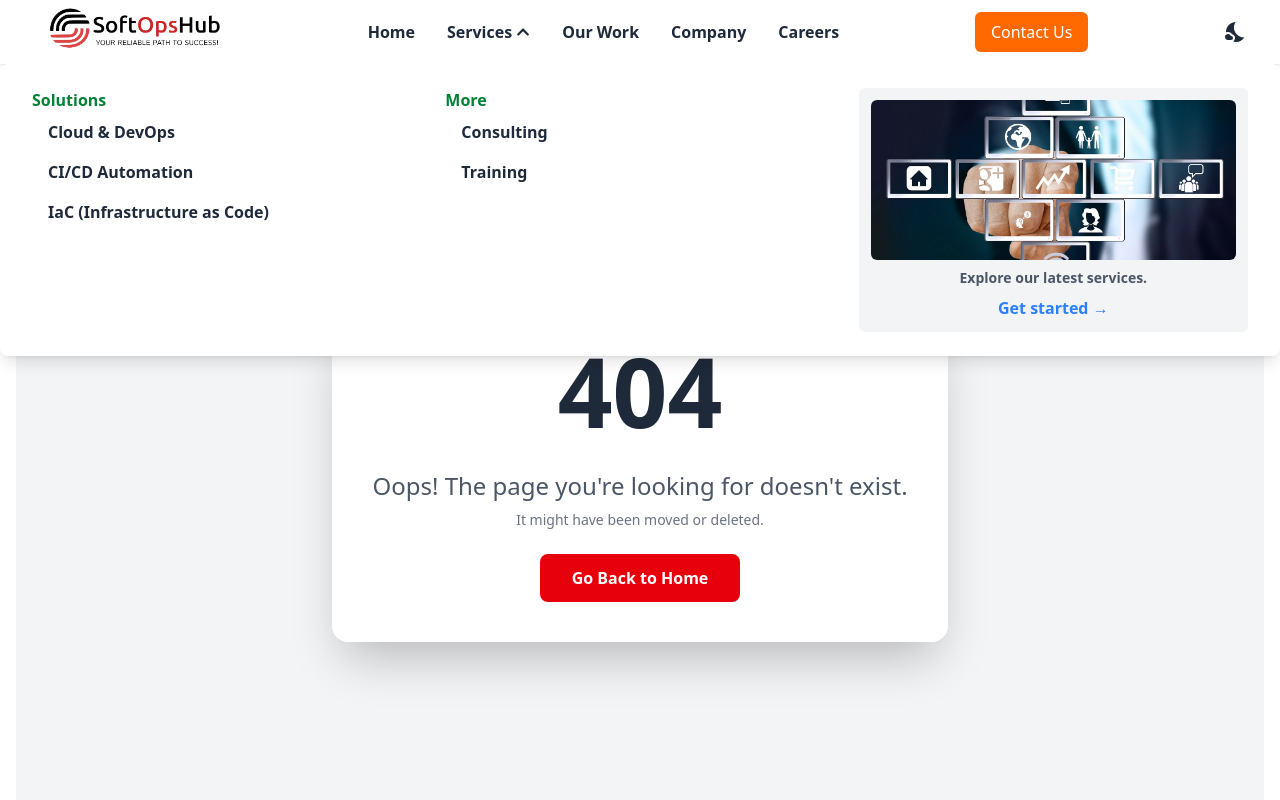
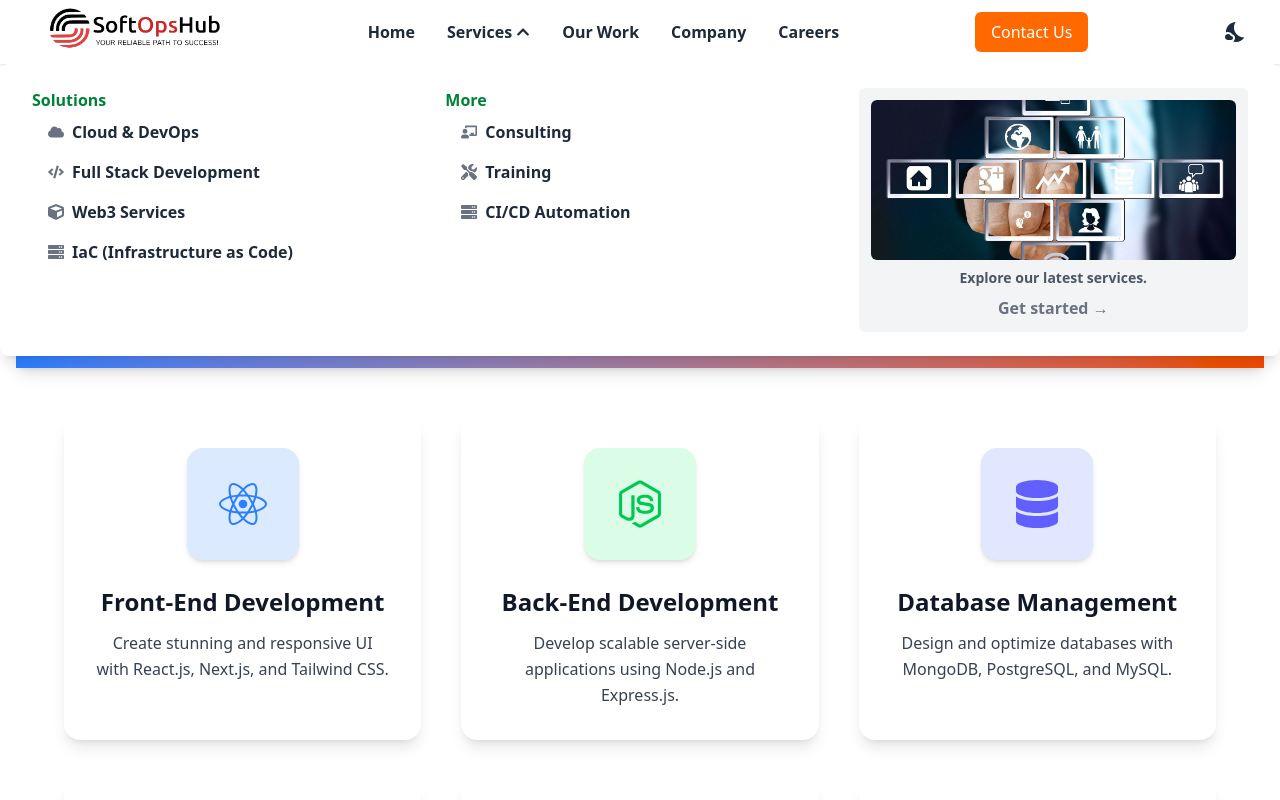
Before and after one commit to SoftOpsHub/softopshub.com, a React (Vite) app: page /fullstack in a window 1280 px wide. Both pictures are taken after a click on the button "Services". Shown: the top 800 px of the page. Built offline with nearby package versions, Linux system fonts and the light colour scheme.

Commit message:
Add a new service to the website

```diff
--- a/src/App.jsx
+++ b/src/App.jsx
@@ -16,6 +16,8 @@ import Training from './pages/Training';
 import Pipelines from './components/Pipelines/Pipelines'
 import InfrastructureAsCode from './components/InfrastructureAsCode/InfrastructureAsCode'
 import CareerPage from './pages/Career'
+import FullStackServicePage from './components/Fullstack/FullStackServicePage'
+import Web3ServicePage from './components/Webservice/Web3ServicePage'
 function App() {
   return (
     <Router>
@@ -26,6 +28,8 @@ function App() {
           <Route path="/contact" element={<Contact />} />
           <Route path ="/services" element={<Service />} />
           <Route path ="/services/cloudDevops" element={<CloudDevops />} />
+          <Route path="/fullstack" element={<FullStackServicePage />} />
+          <Route path="/web3" element={<Web3ServicePage />} />
           <Route path="/work" element={<Work />} />
           <Route path="/team" element={<Team />} />
           <Route path="/article" element={<Article />} />
--- a/src/components/Card/Card.jsx
+++ b/src/components/Card/Card.jsx
@@ -63,7 +63,8 @@ const CardContainer = () => {
                 ))}
             </div>
             <div className="flex justify-center mt-4">
-                <button className="bg-orange-600 text-white px-4 py-2 rounded-md font-semibold hover:bg-orange-700">See All</button>
+                <a href="/work"><button className="bg-orange-600 text-white px-4 py-2 rounded-md font-semibold hover:bg-orange-700">See All</button>
+                </a>
             </div>
         </div>
     );
--- /dev/null
+++ b/src/components/Fullstack/FullStackServicePage.jsx
@@ -0,0 +1,57 @@
+import React from "react";
+import { motion } from "framer-motion";
+import { FaServer, FaDatabase, FaReact, FaNodeJs, FaCss3Alt, FaTools, FaCogs, FaShieldAlt, FaChartLine } from "react-icons/fa";
+
+const ServiceBanner = () => {
+  return (
+    <div className=" bg-gradient-to-r from-blue-500 to-orange-600 text-white py-20 px-6 text-center shadow-lg">
+      <h2 className="text-5xl font-extrabold mb-6"> Full Stack Development </h2>
+      <p className="text-xl max-w-3xl mx-auto">
+        From front-end to back-end, we deliver scalable and high-performance web applications with modern technologies.
+      </p>
+    </div>
+  );
+};
+
+const services = [
+  { title: "Front-End Development", description: "Create stunning and responsive UI with React.js, Next.js, and Tailwind CSS.", icon: <FaReact className="text-5xl text-blue-500" />, bg: "bg-blue-100" },
+  { title: "Back-End Development", description: "Develop scalable server-side applications using Node.js and Express.js.", icon: <FaNodeJs className="text-5xl text-green-500" />, bg: "bg-green-100" },
+  { title: "Database Management", description: "Design and optimize databases with MongoDB, PostgreSQL, and MySQL.", icon: <FaDatabase className="text-5xl text-indigo-500" />, bg: "bg-indigo-100" },
+  { title: "DevOps & Deployment", description: "Deploy applications seamlessly with Docker, Kubernetes, and CI/CD pipelines.", icon: <FaServer className="text-5xl text-gray-500" />, bg: "bg-gray-100" },
+  { title: "UI/UX Optimization", description: "Enhance user experience with professional design tools and techniques.", icon: <FaCss3Alt className="text-5xl text-purple-500" />, bg: "bg-purple-100" },
+  { title: "Maintenance & Support", description: "Ensure smooth application performance with regular monitoring and updates.", icon: <FaTools className="text-5xl text-red-500" />, bg: "bg-red-100" },
+  { title: "API Development", description: "Design and build robust APIs for seamless data exchange and integrations.", icon: <FaCogs className="text-5xl text-yellow-500" />, bg: "bg-yellow-100" },
+  { title: "Security & Compliance", description: "Implement best security practices to safeguard applications and user data.", icon: <FaShieldAlt className="text-5xl text-teal-500" />, bg: "bg-teal-100" },
+  { title: "Performance Optimization", description: "Enhance system efficiency and reduce load times with advanced techniques.", icon: <FaChartLine className="text-5xl text-orange-500" />, bg: "bg-orange-100" },
+];
+
+const ServicesGrid = () => {
+  return (
+    <div className="grid grid-cols-1 sm:grid-cols-2 md:grid-cols-3 lg:grid-cols-3 gap-10 p-12">
+      {services.map((service, index) => (
+        <motion.div
+          key={index}
+          className="text-center bg-white p-8 rounded-2xl shadow-lg hover:shadow-2xl transition-shadow"
+          whileHover={{ scale: 1.05 }}
+        >
+          <div className={`inline-block p-8 rounded-2xl shadow-md ${service.bg}`}>{service.icon}</div>
+          <h3 className="text-2xl font-bold mt-5 text-gray-900">{service.title}</h3>
+          <p className="text-gray-700 mt-3 leading-relaxed">{service.description}</p>
+        </motion.div>
+      ))}
+    </div>
+  );
+};
+
+
+
+const FullStackServicePage = () => {
+  return (
+    <div>
+      <ServiceBanner />
+      <ServicesGrid />
+    </div>
+  );
+};
+
+export default FullStackServicePage;
--- a/src/components/Header/navbar.jsx
+++ b/src/components/Header/navbar.jsx
@@ -1,7 +1,7 @@
 import React, { useState } from 'react';
 import { useLocation } from 'react-router-dom';
 import { MdWbSunny, MdNightsStay } from 'react-icons/md';
-import { FaChevronDown } from 'react-icons/fa';
+import { FaChevronDown, FaCloud, FaCode, FaCube, FaServer, FaChalkboardTeacher, FaTools } from 'react-icons/fa';
 import { motion, AnimatePresence } from 'framer-motion';
 import logo from '../../assets/softopshub.png';
 import image from '../../assets/success-2917048_1280.webp';
@@ -49,25 +49,40 @@ const Navbar = () => {
                     exit={{ opacity: 0, y: -10 }}
                     transition={{ duration: 0.3 }}
                     onMouseLeave={() => setIsServicesOpen(false)}
-                    // onMouseEnter={() => setIsServicesOpen(true)}
-                    className="absolute left-0 w-full top-full bg-white shadow-lg rounded-lg overflow-hidden course-mouse-over"
+                    className="absolute left-0 w-full top-full bg-white shadow-lg rounded-lg overflow-hidden"
                   >
                     <div className="max-w-7xl mx-auto px-6 lg:px-8 py-6 grid grid-cols-3 gap-6">
                       <div>
-                        <h3 className=" text-green-700 font-extrabold ">Solutions</h3>
-                        <a href="/services/cloudDevops" className="block px-4 py-2 hover:bg-gray-100">Cloud & DevOps</a>
-                        <a href="/pipelines" className="block px-4 py-2 hover:bg-gray-100">CI/CD Automation</a>
-                        <a href="/infrastructure" className="block px-4 py-2 hover:bg-gray-100">IaC (Infrastructure as Code)</a>
+                        <h3 className="text-green-700 font-extrabold">Solutions</h3>
+                        <a href="/services/cloudDevops" className=" px-4 py-2 hover:bg-gray-100 flex items-center">
+                          <FaCloud className="mr-2 text-gray-500" /> Cloud & DevOps
+                        </a>
+                        <a href="/fullstack" className=" px-4 py-2 hover:bg-gray-100 flex items-center">
+                          <FaCode className="mr-2 text-gray-500" /> Full Stack Development
+                        </a>
+                        <a href="/web3" className=" px-4 py-2 hover:bg-gray-100 flex items-center">
+                          <FaCube className="mr-2 text-gray-500" /> Web3 Services
+                        </a>
+                        <a href="/infrastructure" className=" px-4 py-2 hover:bg-gray-100 flex items-center">
+                          <FaServer className="mr-2 text-gray-500" /> IaC (Infrastructure as Code)
+                        </a>
                       </div>
                       <div>
                         <h3 className="font-extrabold text-green-700">More</h3>
-                        <a href="/consulting" className="block px-4 py-2 hover:bg-gray-100">Consulting</a>
-                        <a href="/training" className="block px-4 py-2 hover:bg-gray-100">Training</a>
+                        <a href="/consulting" className=" px-4 py-2 hover:bg-gray-100 flex items-center">
+                          <FaChalkboardTeacher className="mr-2 text-gray-500" /> Consulting
+                        </a>
+                        <a href="/training" className=" px-4 py-2 hover:bg-gray-100 flex items-center">
+                          <FaTools className="mr-2 text-gray-500" /> Training
+                        </a>
+                        <a href="/pipelines" className=" px-4 py-2 hover:bg-gray-100 flex items-center">
+                          <FaServer className="mr-2 text-gray-500" /> CI/CD Automation
+                        </a>
                       </div>
                       <div className="flex flex-col items-center bg-gray-100 p-3 rounded-md">
-                        <img src={image} alt="Preview" className="w-full h-40 object-cover rounded-md " />
+                        <img src={image} alt="Preview" className="w-full h-40 object-cover rounded-md" />
                         <p className="text-center text-sm mt-2 text-gray-600">Explore our latest services.</p>
-                        <a href="/services" className="mt-2 text-blue-500 hover:underline">Get started →</a>
+                        <a href="/services" className="mt-2 text-gray-500 hover:underline">Get started →</a>
                       </div>
                     </div>
                   </motion.div>
@@ -85,7 +100,7 @@ const Navbar = () => {
           </div>
 
           <div className="hidden md:flex">
-            <button onClick={toggleDarkMode} className={`focus:outline-none ${darkMode ? 'text-red-700' : 'text-gray-800'}`}>
+            <button onClick={toggleDarkMode} className={`focus:outline-none ${darkMode ? 'text-yellow-400' : 'text-gray-800'}`}>
               {darkMode ? <MdWbSunny size={24} /> : <MdNightsStay size={24} />}
             </button>
           </div>
@@ -103,22 +118,14 @@ const Navbar = () => {
               exit={{ opacity: 0, y: -10 }}
               transition={{ duration: 0.3 }}
               className="md:hidden"
-
             >
               <div className="flex flex-col space-y-4 mt-4">
                 <a href="/" className={getLinkClass('/')}>Home</a>
                 <a href="/services" className={getLinkClass('/services')}>Services</a>
-
-
-
-
                 <a href="/work" className={getLinkClass('/work')}>Our Work</a>
                 <a href="/team" className={getLinkClass('/team')}>Company</a>
                 <a href="/CareerPage" className={getLinkClass('/careers')}>Careers</a>
                 <a href="/contact" className="bg-orange-500 text-white px-4 py-2 rounded-md hover:bg-orange-600">Contact Us</a>
-                {/* <button onClick={toggleDarkMode} className={`focus:outline-none ${darkMode ? 'text-yellow-400' : 'text-gray-800'}`}>
-                  {darkMode ? <MdWbSunny size={24} /> : <MdNightsStay size={24} />}
-                </button> */}
               </div>
             </motion.div>
           )}
--- a/src/components/Service /CloudDevOps.jsx
+++ b/src/components/Service /CloudDevOps.jsx
@@ -82,7 +82,7 @@ export default function CloudDevOps() {
               );
             })}
           </div>
-          <Card2 />
+          {/* <Card2 /> */}
         </div>
       </div>
 
--- /dev/null
+++ b/src/components/Webservice/Web3ServicePage.jsx
@@ -0,0 +1,56 @@
+import React from "react";
+import { motion } from "framer-motion";
+import { FaEthereum, FaLock, FaGlobe, FaCode, FaDatabase, FaExchangeAlt, FaCloud, FaUserShield, FaCubes } from "react-icons/fa";
+
+const ServiceBanner = () => {
+  return (
+    <div className=" bg-gradient-to-r from-blue-500 to-orange-600 text-white py-20 px-6 text-center shadow-lg">
+      <h2 className="text-5xl font-extrabold mb-6"> Web3 Development Services </h2>
+      <p className="text-xl max-w-3xl mx-auto">
+        Build secure, scalable, and decentralized applications powered by blockchain technology.
+      </p>
+    </div>
+  );
+};
+
+const services = [
+  { title: "Smart Contract Development", description: "Design and deploy secure smart contracts on Ethereum, Solana, and other blockchains.", icon: <FaCode className="text-5xl text-blue-500" />, bg: "bg-blue-100" },
+  { title: "Blockchain Security", description: "Ensure your blockchain applications are secure with best practices and audits.", icon: <FaLock className="text-5xl text-red-500" />, bg: "bg-red-100" },
+  { title: "Decentralized Applications (DApps)", description: "Develop fully decentralized web applications with seamless user experiences.", icon: <FaGlobe className="text-5xl text-green-500" />, bg: "bg-green-100" },
+  { title: "Crypto Wallet Integration", description: "Integrate popular crypto wallets like MetaMask, Trust Wallet, and Ledger.", icon: <FaDatabase className="text-5xl text-indigo-500" />, bg: "bg-indigo-100" },
+  { title: "NFT Marketplace Development", description: "Launch custom NFT marketplaces with minting, trading, and auction features.", icon: <FaCubes className="text-5xl text-purple-500" />, bg: "bg-purple-100" },
+  { title: "DeFi Platform Development", description: "Build decentralized finance applications for lending, staking, and yield farming.", icon: <FaExchangeAlt className="text-5xl text-yellow-500" />, bg: "bg-yellow-100" },
+  { title: "Web3 Cloud Solutions", description: "Implement decentralized cloud storage using IPFS, Arweave, and Filecoin.", icon: <FaCloud className="text-5xl text-gray-500" />, bg: "bg-gray-100" },
+  { title: "Identity & Access Management", description: "Leverage blockchain-based authentication and identity verification.", icon: <FaUserShield className="text-5xl text-teal-500" />, bg: "bg-teal-100" },
+  { title: "Token Development", description: "Create and deploy custom tokens following ERC-20, ERC-721, and ERC-1155 standards.", icon: <FaEthereum className="text-5xl text-orange-500" />, bg: "bg-orange-100" },
+];
+
+const ServicesGrid = () => {
+  return (
+    <div className="grid grid-cols-1 sm:grid-cols-2 md:grid-cols-3 lg:grid-cols-3 gap-10 p-12">
+      {services.map((service, index) => (
+        <motion.div
+          key={index}
+          className="text-center bg-white p-8 rounded-2xl shadow-lg hover:shadow-2xl transition-shadow"
+          whileHover={{ scale: 1.05 }}
+        >
+          <div className={`inline-block p-8 rounded-2xl shadow-md ${service.bg}`}>{service.icon}</div>
+          <h3 className="text-2xl font-bold mt-5 text-gray-900">{service.title}</h3>
+          <p className="text-gray-700 mt-3 leading-relaxed">{service.description}</p>
+        </motion.div>
+      ))}
+    </div>
+  );
+};
+
+
+const Web3ServicePage = () => {
+  return (
+    <div>
+      <ServiceBanner />
+      <ServicesGrid />
+    </div>
+  );
+};
+
+export default Web3ServicePage;
--- a/src/pages/Services.jsx
+++ b/src/pages/Services.jsx
@@ -1,11 +1,11 @@
 import { motion } from "framer-motion";
 import React from "react";
 import CardContainer from "../components/Card/Card.jsx";
-import { FaMagic, FaCloud, FaLaptopCode, FaNetworkWired, FaPencilRuler, FaCheckCircle } from "react-icons/fa";
+import { FaMagic, FaCloud, FaLaptopCode, FaEthereum, FaPencilRuler, FaCheckCircle } from "react-icons/fa";
 
 const ServiceBanner = () => {
   return (
-    <div className="bg-gradient-to-r from-gray-600 to-gray-700 text-white py-16 px-6 text-center shadow-lg">
+    <div className= "bg-gradient-to-r from-blue-500 to-orange-600 text-white py-16 px-6 text-center shadow-lg">
       <h2 className="text-4xl font-bold mb-4"> Service </h2>
       <p className="text-lg max-w-2xl mx-auto">
         It is quite rare to find service companies with the DNA of a product company. Emumba is one of them. Our experience in building in-house products has inspired a culture that drives unparalleled passion and quality in our services.
@@ -16,10 +16,9 @@ const ServiceBanner = () => {
 
 const ServicesGrid = () => {
   const services = [
-    { title: "GenAI", description: "Develop conversational applications using Generative AI", icon: <FaMagic className="text-4xl text-yellow-600" />, bg: "bg-yellow-100" },
-    { title: "Cloud & Devops", description: "Modernize Cloud applications, infrastructure and operations.", icon: <FaCloud className="text-4xl text-orange-600" />, bg: "bg-orange-100" },
-    { title: "Web Applications", description: "Build highly interactive and scalable web applications.", icon: <FaLaptopCode className="text-4xl text-red-600" />, bg: "bg-red-100" },
-    { title: "Network Applications", description: "Configure, troubleshoot and monitor enterprise networks.", icon: <FaNetworkWired className="text-4xl text-purple-600" />, bg: "bg-purple-100" },
+    { title: "Cloud Computing", description: "Modernize Cloud applications, infrastructure and operations.", icon: <FaCloud className="text-4xl text-orange-600" />, bg: "bg-orange-100" },
+    { title: "Full Stack Development", description: "Build highly interactive and scalable web applications.", icon: <FaLaptopCode className="text-4xl text-red-600" />, bg: "bg-red-100" },
+    { title: "Web3 Services", description: "Develop decentralized applications and blockchain solutions.", icon: <FaEthereum className="text-4xl text-purple-600" />, bg: "bg-purple-100" },
     { title: "Design, UX", description: "Design products intuitively with a simplified user experience.", icon: <FaPencilRuler className="text-4xl text-blue-600" />, bg: "bg-blue-100" },
     { title: "Quality Assurance", description: "Ensure quality with effective QA services and test automation.", icon: <FaCheckCircle className="text-4xl text-green-600" />, bg: "bg-green-100" },
   ];
@@ -46,7 +45,6 @@ const ServicesPage = () => {
       <ServiceBanner />
       <ServicesGrid />
       <CardContainer />
-
     </div>
   );
 };
```
